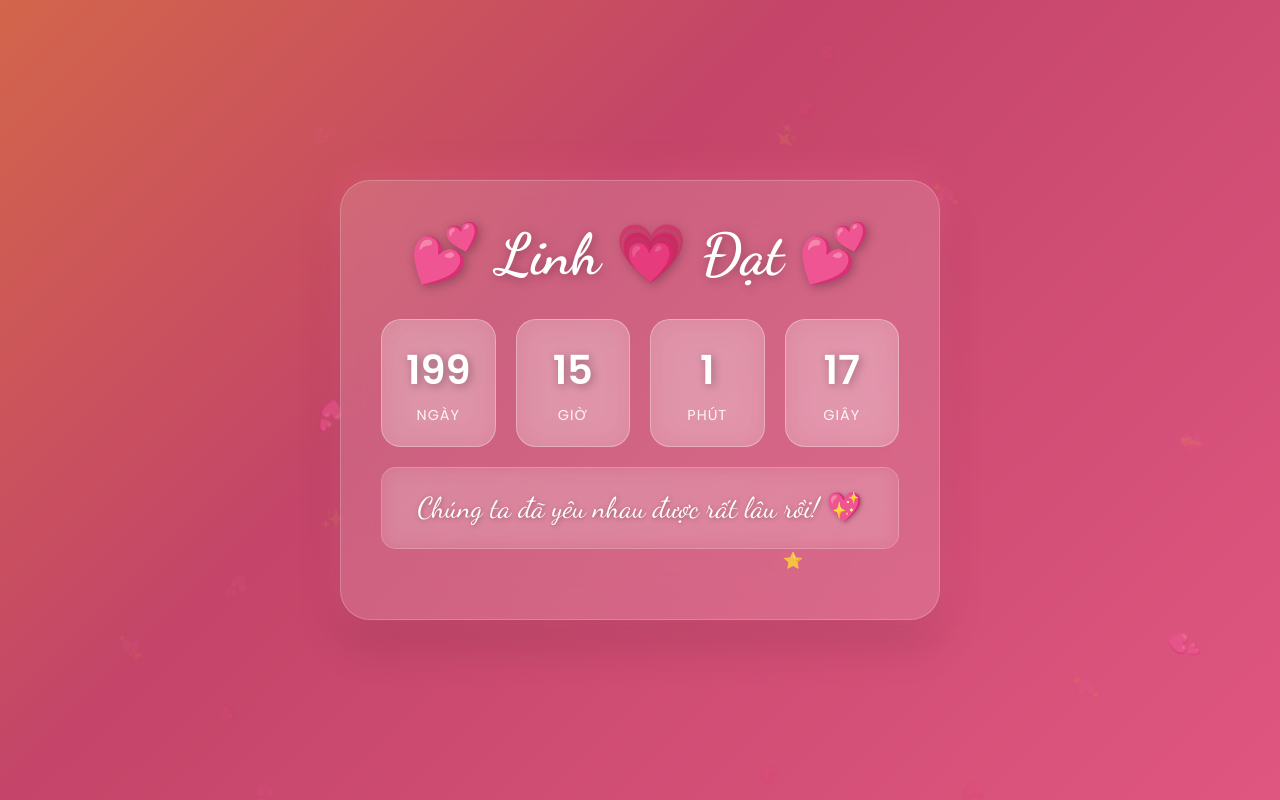
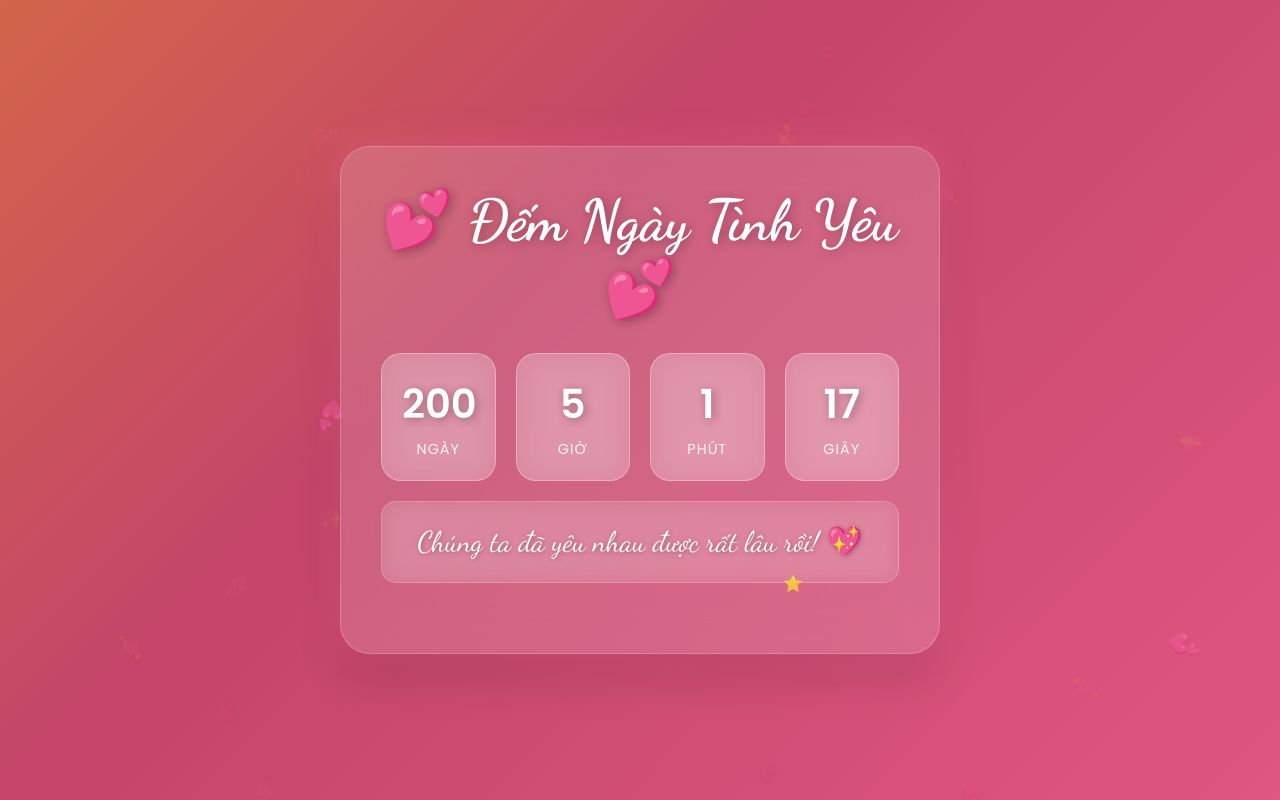
Before and after one commit to pdat05/love, a plain HTML site: page index.html in a window 1280 px wide. Drawn offline with Linux system fonts and the light colour scheme.

Commit message:
Update index.html
Signed-off-by: pdat05 <mixichilvn@gmail.com>

```diff
--- a/index.html
+++ b/index.html
@@ -3,7 +3,7 @@
 <head>
     <meta charset="UTF-8">
     <meta name="viewport" content="width=device-width, initial-scale=1.0">
-    <title>Linh 💗 Đạt</title>
+    <title>Đếm Ngày Tình Yêu</title>
     <style>
         @import url('https://fonts.googleapis.com/css2?family=Dancing+Script:wght@400;600;700&family=Poppins:wght@300;400;600&display=swap');
 
@@ -267,7 +267,7 @@
 
     <div class="container">
         <div class="love-card">
-            <h1 class="title">💕 Linh 💗 Đạt 💕</h1>
+            <h1 class="title">💕 Đếm Ngày Tình Yêu 💕</h1>
 
 
 
@@ -318,8 +318,10 @@
         function calculateTimeDifference() {
             if (!startDate) return;
 
+            // Get current time in Vietnam timezone (UTC+7)
             const now = new Date();
-            const diffTime = now - startDate;
+            const vietnamTime = new Date(now.getTime() + (7 * 60 * 60 * 1000) + (now.getTimezoneOffset() * 60 * 1000));
+            const diffTime = vietnamTime - startDate;
 
             if (diffTime < 0) return;
 
@@ -402,8 +404,8 @@
         setInterval(createFloatingHeart, 2000);
         setInterval(createSparkles, 5000);
 
-        // Auto-start counting from January 1, 2025
-        startDate = new Date('2025-01-01');
+        // Auto-start counting from 00:00:00 January 1, 2025 Vietnam time
+        startDate = new Date('2025-01-01T00:00:00+07:00');
         counterInterval = setInterval(calculateTimeDifference, 1000);
         calculateTimeDifference();
     </script>
```
